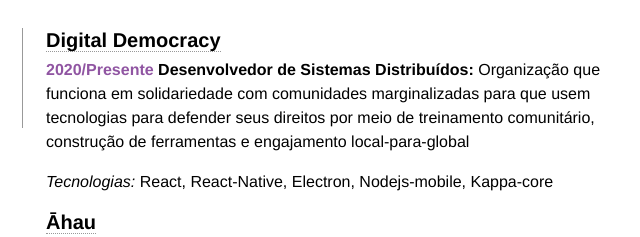
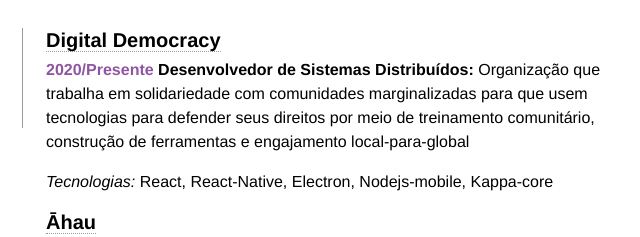
Before and after one commit to luandro/resume, a plain HTML site: page pt.html in a window 1280 px wide. Shown: the part 382-619 px from the top of the page, 394-1034 px from the left. Drawn offline with Linux system fonts and the light colour scheme.

Commit message:
correção texto DD

```diff
--- a/pt.html
+++ b/pt.html
@@ -178,7 +178,7 @@
                 <h2><a href="https://www.digital-democracy.org">Digital Democracy</a></h2>
                 <p><strong><span class="dates">2020/Presente</span> Desenvolvedor de Sistemas Distribuídos:</strong>
                     Organização
-                    que funciona em
+                    que trabalha em
                     solidariedade com comunidades marginalizadas
                     para que usem tecnologias para defender seus direitos por meio de treinamento comunitário,
                     construção de ferramentas e
```
